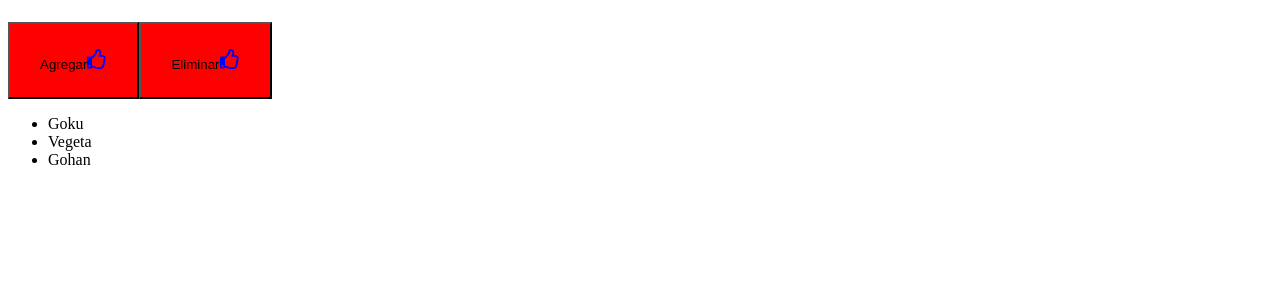
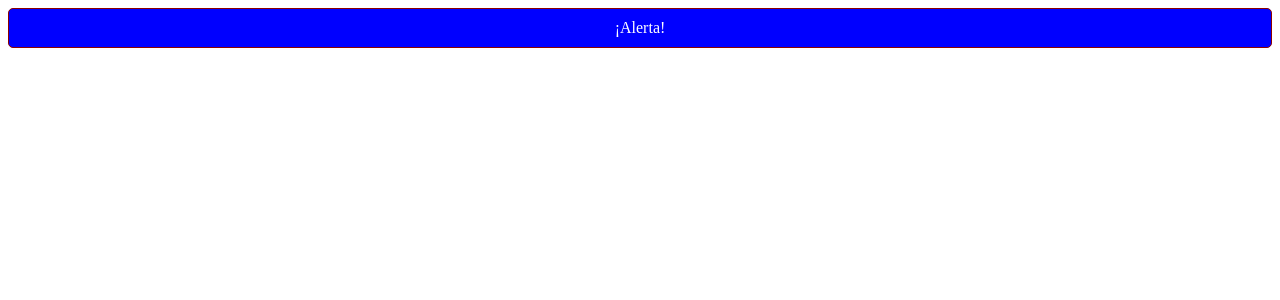
Before and after one commit to EstebanKiito/Skibidi-React, a React (Vite) app: page / in a window 1280 px wide. Shown: the top 300 px of the page. Built offline with nearby package versions, Linux system fonts and the light colour scheme.

Commit message:
EJERCICIO: Boton Alerta con Css cambiante

```diff
--- /dev/null
+++ b/src/AlertApp.tsx
@@ -0,0 +1,27 @@
+import { useState } from "react";
+import Alert from "./components/Alert";
+
+function AlertApp() {
+  const [isClicked, setIsClicked] = useState(false);
+
+  const handleClick = () => {
+    console.log("Alert clicked!");
+    setIsClicked(!isClicked);
+  };
+
+  return (
+    <div className="container mt-5">
+      <Alert
+        onClick={() => {
+          console.log("Alert clicked!");
+          handleClick();
+        }}
+        isClicked={isClicked}
+      >
+        ¡Alerta!
+      </Alert>
+    </div>
+  );
+}
+
+export default AlertApp;
--- /dev/null
+++ b/src/components/Alert/Alert.module.css
@@ -0,0 +1,19 @@
+.alert {
+  text-align: center;
+  padding: 10px;
+  border-radius: 5px;
+  border-width: 1px;
+  border-style: solid;
+}
+
+.alertPrimary {
+  background-color: red;
+  color: white;
+  border-color: darkred;
+}
+
+.alertSecondary {
+  background-color: blue;
+  color: white;
+  border-color: darkred;
+}
--- /dev/null
+++ b/src/components/Alert/index.tsx
@@ -0,0 +1,26 @@
+import { ReactNode } from "react";
+import styles from "./Alert.module.css"; // Importamos el CSS del Alert (MODULO CSS
+
+type Props = {
+  children: ReactNode; // Children es una propiedad especial de React que permite pasar contenido dentro del componente
+  isClicked?: boolean; // Propiedad para indicar si el botón está en estado de carga
+  onClick: () => void;
+};
+
+function Alert({ children, onClick, isClicked }: Props) {
+  //console.log("Children:", children); // Verificamos que los children se estén pasando correctamente
+
+  return (
+    <div
+      className={[
+        styles.alert,
+        isClicked ? styles.alertPrimary : styles.alertSecondary,
+      ].join(" ")}
+      onClick={onClick}
+    >
+      {children}
+    </div>
+  );
+}
+
+export default Alert;
--- a/src/main.tsx
+++ b/src/main.tsx
@@ -1,12 +1,13 @@
 import React from "react";
 import ReactDOM from "react-dom/client";
-import App from "./App.tsx";
+//import App from "./App.tsx";
+import AlertApp from "./AlertApp.tsx";
 // import "./index.css";
 //import "bootstrap/dist/css/bootstrap.min.css"; // Importamos Bootstrap
 
 // ReactDOM es el objeto que nos permite renderizar nuestro componente en el DOM (Podria ser ReactNative para apps moviles)
 ReactDOM.createRoot(document.getElementById("root")!).render(
   <React.StrictMode>
-    <App />
+    <AlertApp />
   </React.StrictMode>
 );
```
